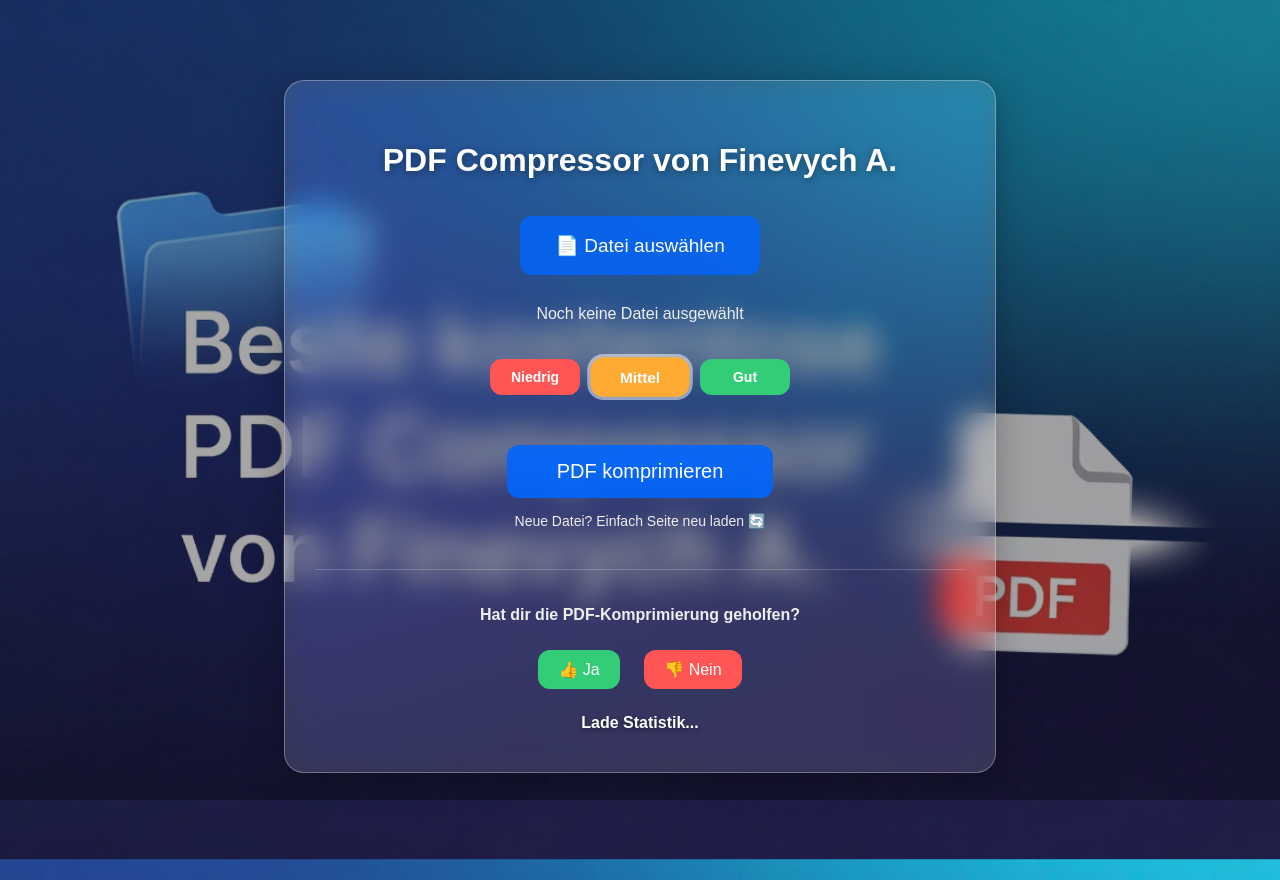
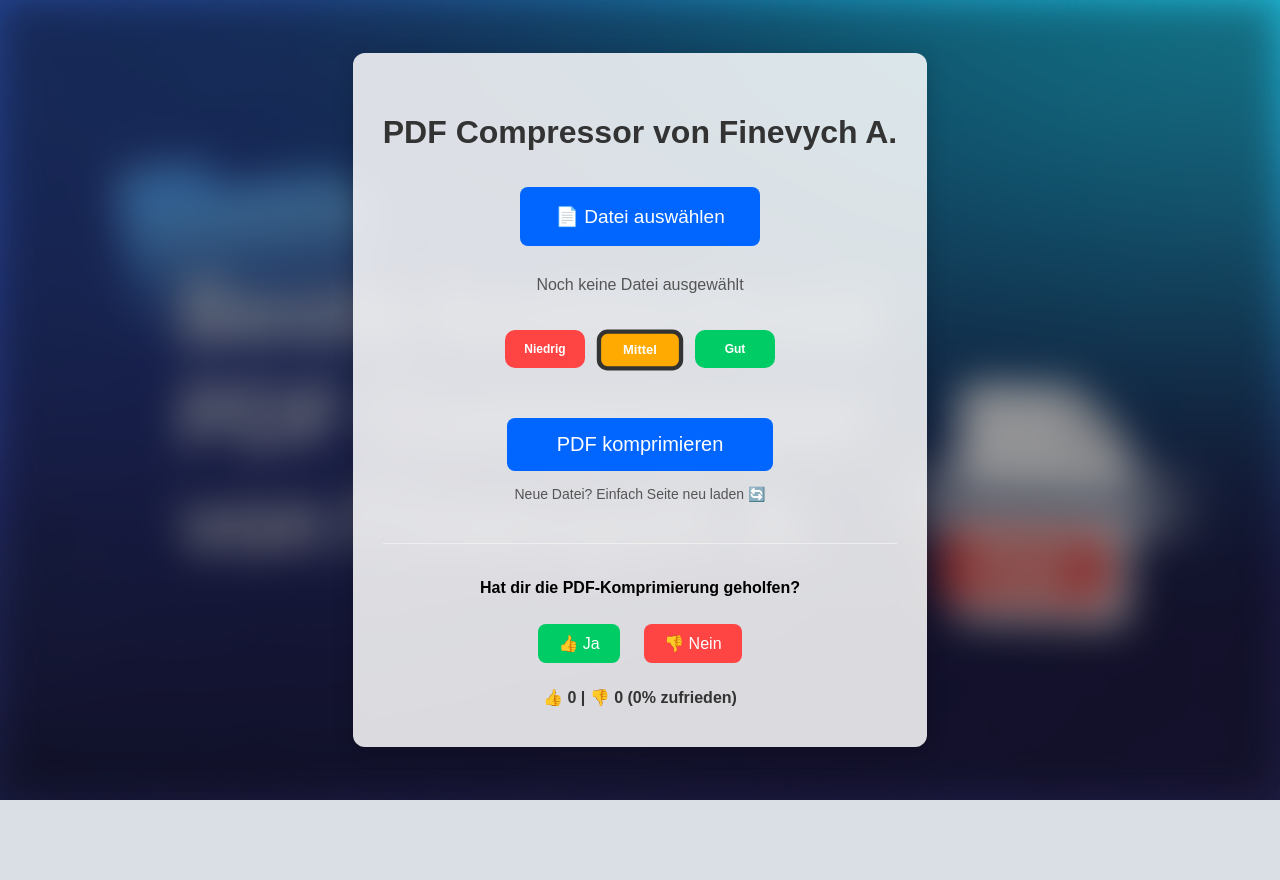
Before and after one commit to fin325/pdf-compressor-web, a Flask app: page / in a window 1280 px wide. After the commit the page ends 800 px from the top, so only its background shows below. Run offline with Flask 3, Linux system fonts and the light colour scheme; data that the repository does not hold is empty; some libraries are stand-ins or nearby versions.

Commit message:
Update index.html

```diff
--- a/templates/index.html
+++ b/templates/index.html
@@ -5,29 +5,24 @@
 <meta name="viewport" content="width=device-width, initial-scale=1.0">
 <title>{{ title }} von Finevych A.</title>
 <style>
-    /* ==== Анимация фона ==== */
-    @keyframes backgroundMove {
-        0% { background-position: center top; }
-        50% { background-position: center bottom; }
-        100% { background-position: center top; }
-    }
-
+    /* ---------------------------
+       Фон с blur и затемнением
+    --------------------------- */
     body {
         font-family: Arial, sans-serif;
         text-align: center;
         margin: 0;
         min-height: 100vh;
+        display: flex;
+        justify-content: center;
+        align-items: center;
 
-        background-image: url("/static/bg.JPG");
-        background-size: cover;
-        background-position: center;
-        background-repeat: no-repeat;
-        background-attachment: fixed;
-        animation: backgroundMove 40s ease-in-out infinite;
+        /* Основной фон */
+        background: url("static/bg.JPG") center/cover no-repeat fixed;
         position: relative;
     }
 
-    /* затемнение фона */
+    /* Темное размытие поверх фона (glass effect) */
     body::before {
         content: "";
         position: fixed;
@@ -35,107 +30,96 @@
         left: 0;
         width: 100%;
         height: 100%;
-        background: rgba(0, 0, 0, 0.35);
+        backdrop-filter: blur(20px) brightness(0.6); /* blur + затемнение */
         z-index: -1;
     }
 
-    /* ==== Контейнер стекло ==== */
+    /* ---------------------------
+       Контейнер (форма)
+    --------------------------- */
     .container {
         max-width: 650px;
-        margin: 80px auto;
+        margin: 40px;
+        background: rgba(255,255,255,0.85); /* полупрозрачный белый */
         padding: 40px 30px;
-        border-radius: 20px;
-        background: rgba(255,255,255,0.15);
-        backdrop-filter: blur(15px) saturate(180%);
-        -webkit-backdrop-filter: blur(15px) saturate(180%);
-        border: 1px solid rgba(255,255,255,0.3);
-        box-shadow: 0 8px 32px rgba(0,0,0,0.25);
-        color: #fff;
+        border-radius: 12px;
+        box-shadow: 0 4px 20px rgba(0,0,0,0.2);
+        backdrop-filter: blur(10px); /* дополнительный blur на стекле */
     }
 
-    h1 { color: #fff; text-shadow: 0 2px 8px rgba(0,0,0,0.4); }
+    h1 { color: #333; }
     input[type="file"] { display: none; }
 
     .custom-file-upload {
         display: inline-block;
         padding: 18px 35px;
         font-size: 19px;
-        background-color: rgba(0,102,255,0.8);
+        background-color: #0066ff;
         color: white;
-        border-radius: 12px;
+        border-radius: 8px;
         cursor: pointer;
         margin: 15px 0;
-        transition: 0.3s;
     }
-    .custom-file-upload:hover { background-color: rgba(0,82,204,0.9); }
 
-    #file-name { margin: 15px 0 30px 0; font-size: 16px; color: #eee; min-height: 24px; }
+    .custom-file-upload:hover { background-color: #0052cc; }
+
+    #file-name { margin: 15px 0 30px 0; font-size: 16px; color: #555; min-height: 24px; }
 
     .quality-buttons { display: flex; justify-content: center; gap: 15px; flex-wrap: wrap; margin: 30px 0; }
-    .quality-btn {
-        padding: 10px 20px;
-        font-size: 14px;
-        border: none;
-        border-radius: 12px;
-        cursor: pointer;
-        font-weight: bold;
-        min-width: 90px;
-        transition: 0.3s;
-        color: white;
-    }
-    .low { background-color: #ff5555; }
-    .medium { background-color: #ffaa33; }
-    .high { background-color: #33cc77; }
-    .quality-btn.active { transform: scale(1.1); box-shadow: 0 0 0 3px rgba(255,255,255,0.5); }
+
+    .quality-btn { padding: 8px 16px; font-size: 12px; border: none; border-radius: 10px; cursor: pointer; font-weight: bold; min-width: 80px; }
+
+    .low { background-color: #ff4444; color: white; }
+    .medium { background-color: #ffaa00; color: white; }
+    .high { background-color: #00cc66; color: white; }
+
+    .quality-btn.active { border: 4px solid #333; transform: scale(1.08); }
 
     button[type="submit"] {
         padding: 15px 50px;
         font-size: 20px;
-        background-color: rgba(0,102,255,0.9);
+        background-color: #0066ff;
         color: white;
         border: none;
-        border-radius: 12px;
+        border-radius: 8px;
         cursor: pointer;
         margin-top: 20px;
         transition: 0.3s;
     }
-    button[type="submit"]:hover { background-color: rgba(0,82,204,0.95); }
+
+    button[type="submit"]:hover { background-color: #0052cc; }
 
     .loading {
         display: none;
         margin: 25px auto;
         padding: 15px 30px;
-        background-color: rgba(255,255,255,0.2);
-        border-radius: 10px;
+        background-color: #f0f0f0;
+        border-radius: 8px;
         font-size: 18px;
-        color: #fff;
-        backdrop-filter: blur(10px);
+        color: #555;
     }
 
-    .feedback { margin-top: 40px; padding-top: 20px; border-top: 1px solid rgba(255,255,255,0.2); }
+    .feedback { margin-top: 40px; padding-top: 20px; border-top: 1px solid #eee; }
 
     .feedback button {
         padding: 10px 20px;
         font-size: 16px;
         margin: 10px;
         border: none;
-        border-radius: 12px;
+        border-radius: 8px;
         cursor: pointer;
         transition: all 0.3s;
     }
 
-    .like-btn { background-color: #33cc77; color: white; }
-    .dislike-btn { background-color: #ff5555; color: white; }
+    .like-btn { background-color: #00cc66; color: white; }
+    .dislike-btn { background-color: #ff4444; color: white; }
 
-    #feedback-result { margin-top: 15px; font-size: 16px; color: #fff; font-weight: bold; text-shadow: 0 2px 4px rgba(0,0,0,0.4); }
+    #feedback-result { margin-top: 15px; font-size: 16px; color: #333; font-weight: bold; }
 
     .feedback button:disabled { opacity: 0.5; cursor: not-allowed; transform: none !important; }
-
-    p { color: #eee; }
 </style>
 </head>
 <body>
-
 <div class="container">
     <h1>PDF Compressor von Finevych A.</h1>
 
@@ -154,7 +138,7 @@
         <button type="submit" id="submitBtn">PDF komprimieren</button>
     </form>
 
-    <p style="margin-top:15px; font-size:14px;">
+    <p style="margin-top:15px; font-size:14px; color:#555;">
         Neue Datei? Einfach Seite neu laden 🔄
     </p>
 
@@ -169,8 +153,104 @@
 </div>
 
 <script>
-/* Твой JS оставляем без изменений */
+const form = document.getElementById('uploadForm');
+const submitBtn = document.getElementById('submitBtn');
+const loadingDiv = document.getElementById('loading');
+const qualityInput = document.getElementById('quality');
+const qualityBtns = document.querySelectorAll('.quality-btn');
+
+let userChoice = localStorage.getItem("pdf_user_choice");
+
+// Выбор качества
+qualityBtns.forEach(btn => {
+    btn.onclick = () => {
+        qualityBtns.forEach(b => b.classList.remove('active'));
+        btn.classList.add('active');
+        qualityInput.value = btn.dataset.value;
+    };
+});
+
+// Имя файла + размер
+document.getElementById('pdf_file').onchange = (e) => {
+    if (e.target.files.length > 0) {
+        const file = e.target.files[0];
+        const sizeMB = (file.size / 1000000).toFixed(2);
+        document.getElementById('file-name').textContent = `Datei: ${file.name} (${sizeMB} MB)`;
+        updateEstimatedSizes(file.size);
+    }
+};
+
+// Лоадер
+form.onsubmit = () => {
+    submitBtn.style.display = 'none';
+    loadingDiv.style.display = 'block';
+};
+
+// Фидбек
+async function sendFeedback(action) {
+    try {
+        const res = await fetch("/feedback", {
+            method: "POST",
+            headers: { "Content-Type": "application/x-www-form-urlencoded" },
+            body: "action=" + action
+        });
+        const data = await res.json();
+
+        if (data.status === "removed") {
+            userChoice = null;
+            localStorage.removeItem("pdf_user_choice");
+        } else {
+            userChoice = action;
+            localStorage.setItem("pdf_user_choice", action);
+        }
+
+        updateUI(data);
+    } catch (err) {
+        console.error("Fehler:", err);
+    }
+}
+
+function updateUI(data) {
+    document.getElementById("feedback-result").innerText =
+        "👍 " + data.likes + " | 👎 " + data.dislikes + " (" + data.percent + "% zufrieden)";
+
+    const likeBtn = document.querySelector('.like-btn');
+    const dislikeBtn = document.querySelector('.dislike-btn');
+
+    likeBtn.style.boxShadow = "none";
+    dislikeBtn.style.boxShadow = "none";
+    likeBtn.style.transform = "scale(1)";
+    dislikeBtn.style.transform = "scale(1)";
+
+    if (userChoice === 'like') {
+        likeBtn.style.boxShadow = "0 0 0 3px #333";
+        likeBtn.style.transform = "scale(1.05)";
+    } else if (userChoice === 'dislike') {
+        dislikeBtn.style.boxShadow = "0 0 0 3px #333";
+        dislikeBtn.style.transform = "scale(1.05)";
+    }
+}
+
+// Загрузка статистики
+fetch("/feedback")
+    .then(res => res.json())
+    .then(data => updateUI(data))
+    .catch(() => document.getElementById("feedback-result").innerText = "Statistik nicht verfügbar");
+
+// Расчёт точного размера PDF
+function updateEstimatedSizes(originalSize) {
+    const originalMB = originalSize / 1000000;
+    const qualities = [
+        { selector: '.low', factor: 0.85 },
+        { selector: '.medium', factor: 0.308 },
+        { selector: '.high', factor: 0.215 }
+    ];
+    qualities.forEach(q => {
+        const btn = document.querySelector(q.selector);
+        const estimatedMB = (originalMB * q.factor).toFixed(2);
+        btn.textContent = `${btn.dataset.label} (${estimatedMB} MB)`;
+    });
+}
 </script>
-
 </body>
 </html>
```
